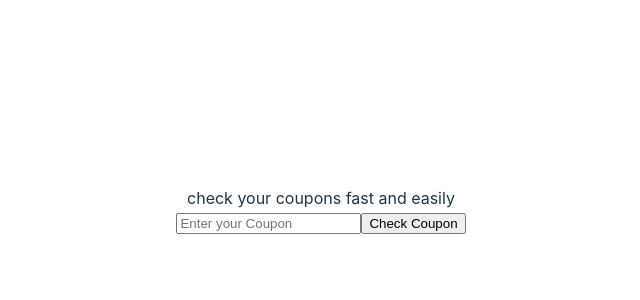
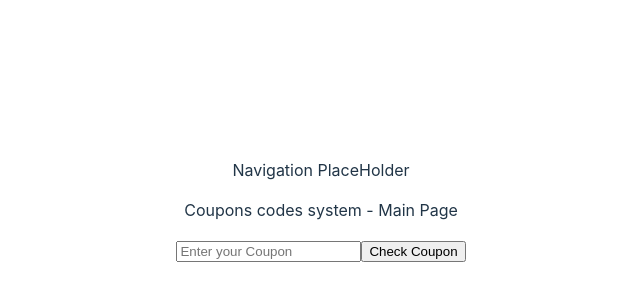
Before and after one commit to EyalAv1/Coupon-Code-System, a React (Vite) app: page / in a window 1280 px wide. Shown: the part 190-490 px from the top of the page, without its empty margins (319-959 px from the left). Built offline with nearby package versions, Linux system fonts and the light colour scheme.

Commit message:
initialing stracture of the system

```diff
--- a/package.json
+++ b/package.json
@@ -11,7 +11,8 @@
   },
   "dependencies": {
     "react": "^18.3.1",
-    "react-dom": "^18.3.1"
+    "react-dom": "^18.3.1",
+    "react-router-dom": "^6.27.0"
   },
   "devDependencies": {
     "@eslint/js": "^9.13.0",
--- a/src/App.tsx
+++ b/src/App.tsx
@@ -1,12 +1,18 @@
-// import { useState } from 'react'
 import "./App.css";
-import CouponsValidatoer from "./components/userCouponsValidator/CouponsValidator";
+import { BrowserRouter as Router, Routes, Route } from "react-router-dom";
+import MainPage from "./containers/mainPage/MainPage";
+import AdminCoupons from "./containers/adminCouponsPage/AdminCoupons";
 
 function App() {
   return (
     <>
-      <div>check your coupons fast and easily</div>
-      <CouponsValidatoer />
+      <div> Navigation PlaceHolder</div>
+      <Router>
+        <Routes>
+          <Route path="/" element={<MainPage />} />
+          <Route path="/adminCoupons" element={<AdminCoupons />} />
+        </Routes>
+      </Router>
     </>
   );
 }
--- /dev/null
+++ b/src/containers/adminCouponsPage/AdminCoupons.tsx
@@ -0,0 +1,7 @@
+export default function AdminCoupons() {
+    return(
+        <div>
+            Admin Coupons Handling Page
+        </div>
+    );
+}
--- a/src/containers/adminGUI/MainPage.tsx
+++ /dev/null
@@ -1,3 +0,0 @@
-export default function MainPage() {
-  return <div></div>;
-}
--- /dev/null
+++ b/src/containers/mainPage/MainPage.tsx
@@ -0,0 +1,11 @@
+import CouponsValidatoer from "../../components/userCouponsValidator/CouponsValidator";
+import "./MainPage.css";
+
+export default function MainPage() {
+  return (
+    <div>
+      <p>Coupons codes system - Main Page</p>
+      <CouponsValidatoer />
+    </div>
+  );
+}
```
Also changed, not shown: src/containers/mainPage/MainPage.css (added), 1 other file (tests, documents, lock files or other folders).
